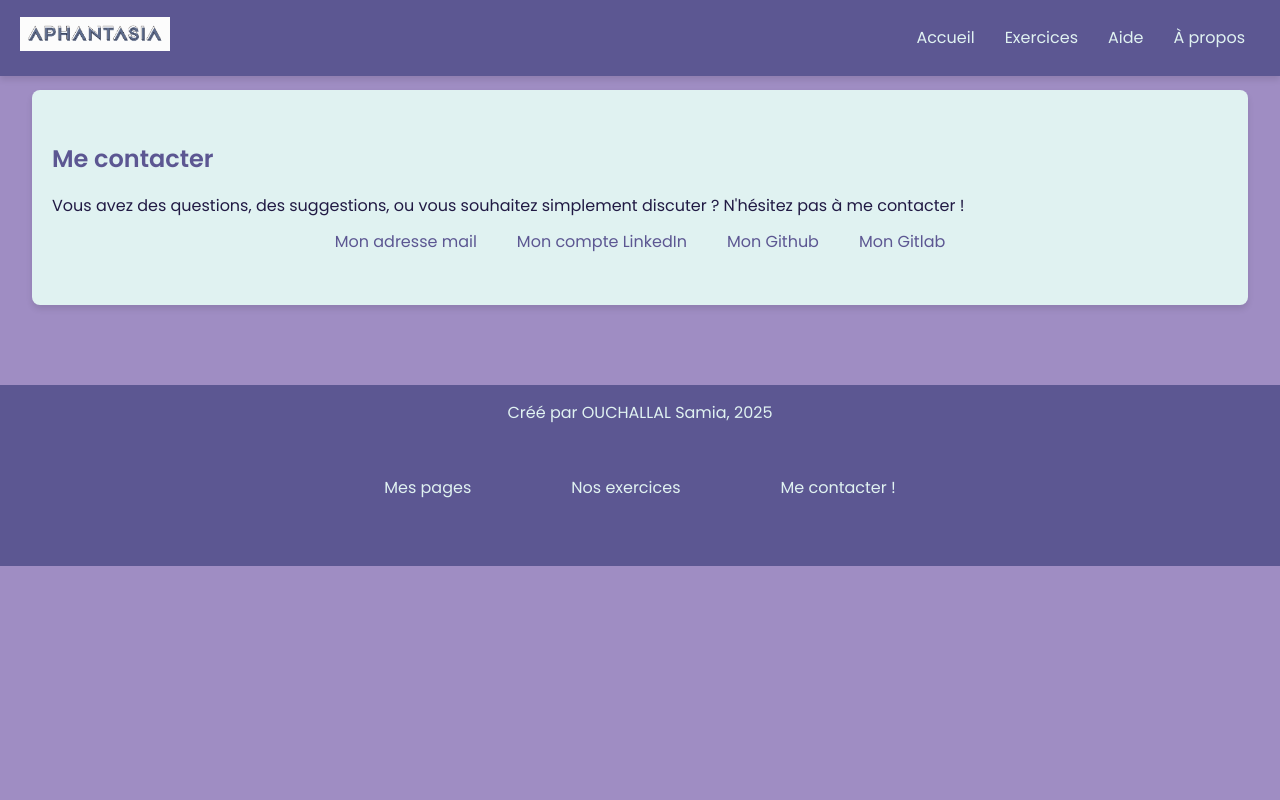
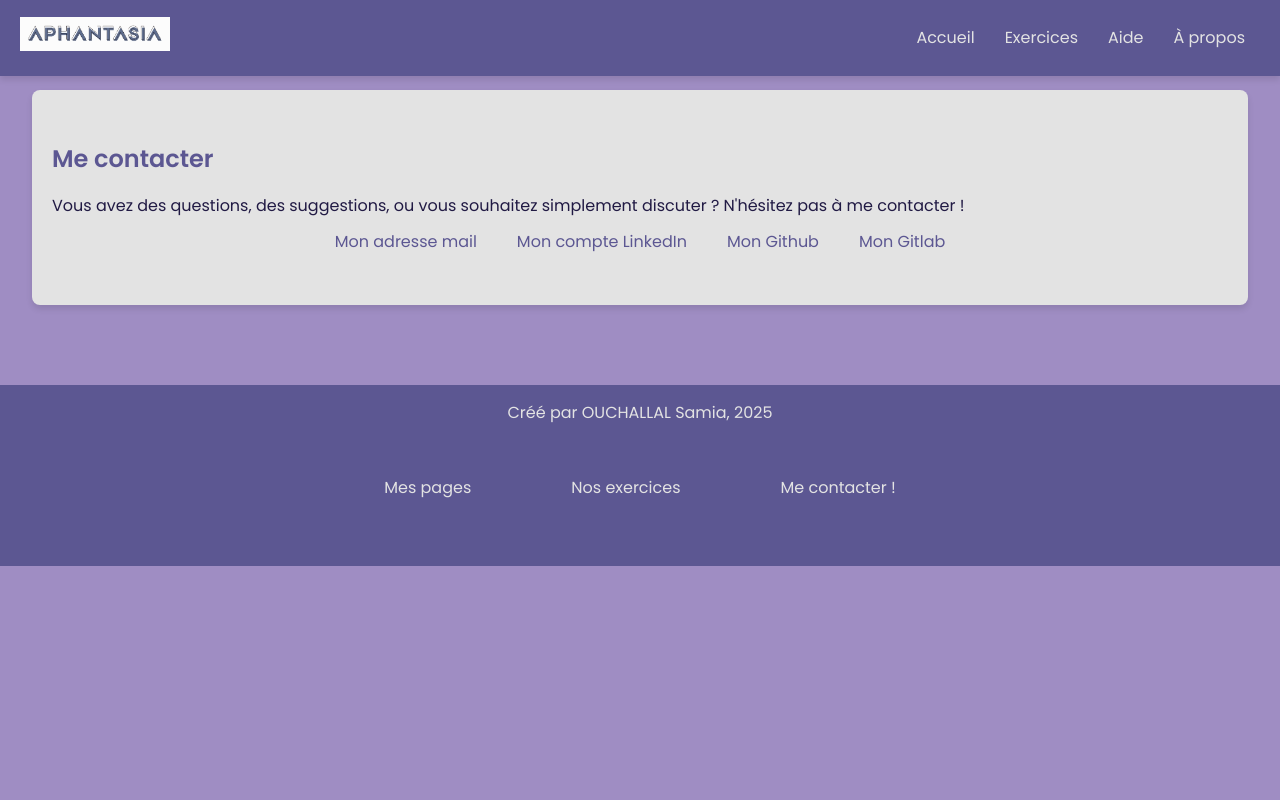
Before and after one commit to SamiaOuchallal/aphantasia-project, a PHP site: page /contact.html in a window 1280 px wide. Run offline with PHP 8.4, Linux system fonts and the light colour scheme.

Commit message:
modification du thème principal

```diff
--- a/assets/css/style.css
+++ b/assets/css/style.css
@@ -3,10 +3,10 @@
 
 :root {
     --primary-color: #5C5792;
-    --secondary-color: #2C3E50;
+    --secondary-color: #BE9CC7;
     --text-color: #211A44;
     --bg-color: #9F8DC3;
-    --white: #E0F2F1;
+    --white: #e3e3e3;
 }
 
 /* Reset et base */
```
